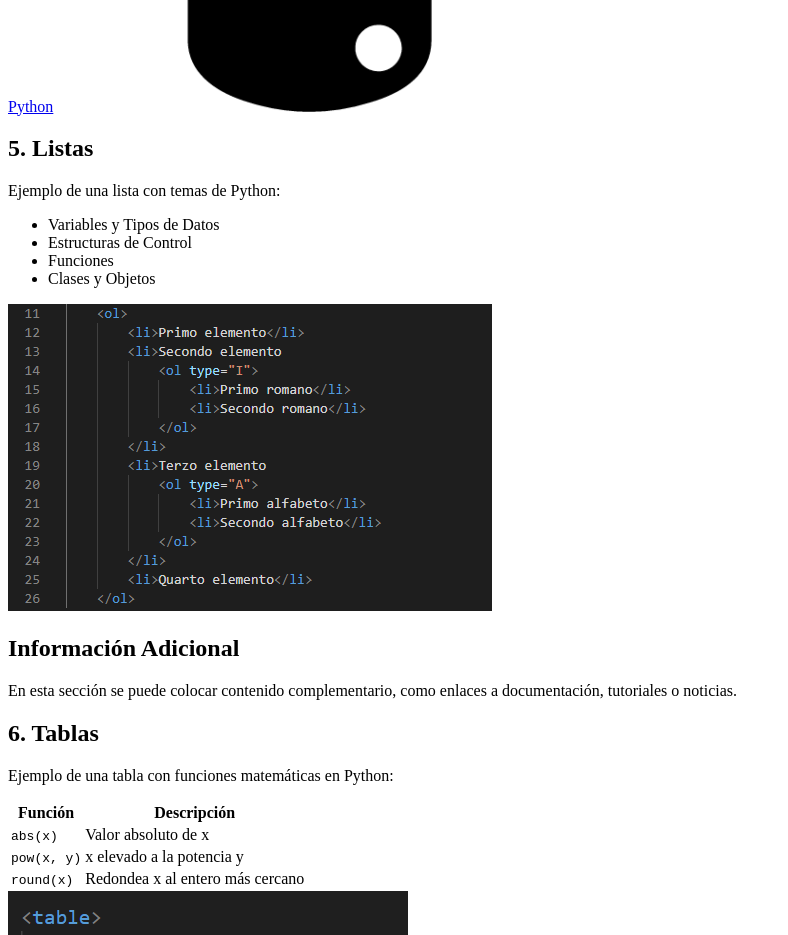
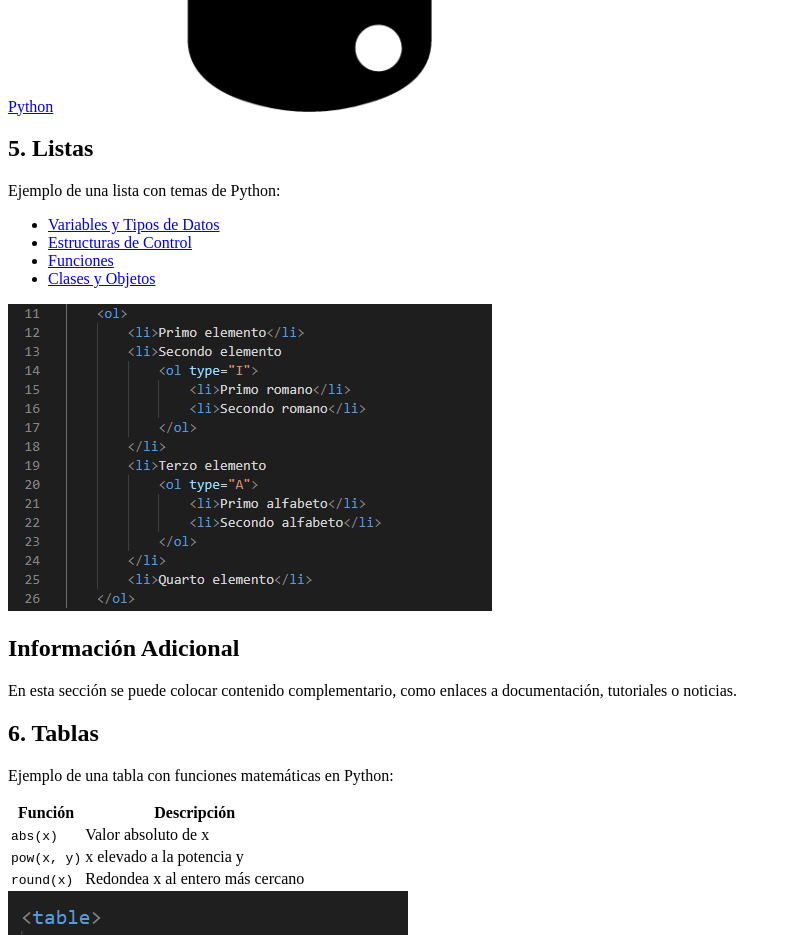
Before and after one commit to crisvarela304/Nueva-carpeta-comprimida--en-zip-, a plain HTML site: page index.html in a window 1280 px wide. Shown: the part 1400-2335 px from the top of the page, without its empty margins (0-788 px from the left). Drawn offline with Linux system fonts and the light colour scheme.

Commit message:
agregue links a las listas

```diff
--- a/index.html
+++ b/index.html
@@ -42,16 +42,17 @@
         </section>
 
         <section>
-            <h2>5. Listas</h2>
-            <p>Ejemplo de una lista con temas de Python:</p>
-            <ul>
-                <!--Agregar enlaces a cada item de las listas de contenido relacionados-->
-                <li>Variables y Tipos de Datos</li>
-                <li>Estructuras de Control</li>
-                <li>Funciones</li>
-                <li>Clases y Objetos</li>
-            </ul>
-            <img src="./imagenes/listas.png" alt="Ejemplo de listas en HTML">
+            <section>
+                <h2>5. Listas</h2>
+                <p>Ejemplo de una lista con temas de Python:</p>
+                <ul>
+                    <li><a href="https://www.w3schools.com/python/python_variables.asp" target="_blank">Variables y Tipos de Datos</a></li>
+                    <li><a href="https://www.w3schools.com/python/python_conditions.asp" target="_blank">Estructuras de Control</a></li>
+                    <li><a href="https://www.w3schools.com/python/python_functions.asp" target="_blank">Funciones</a></li>
+                    <li><a href="https://www.w3schools.com/python/python_classes.asp" target="_blank">Clases y Objetos</a></li>
+                </ul>
+                <img src="./imagenes/listas.png" alt="Ejemplo de listas en HTML">
+            </section>
         </section>
 
         <aside>
```
